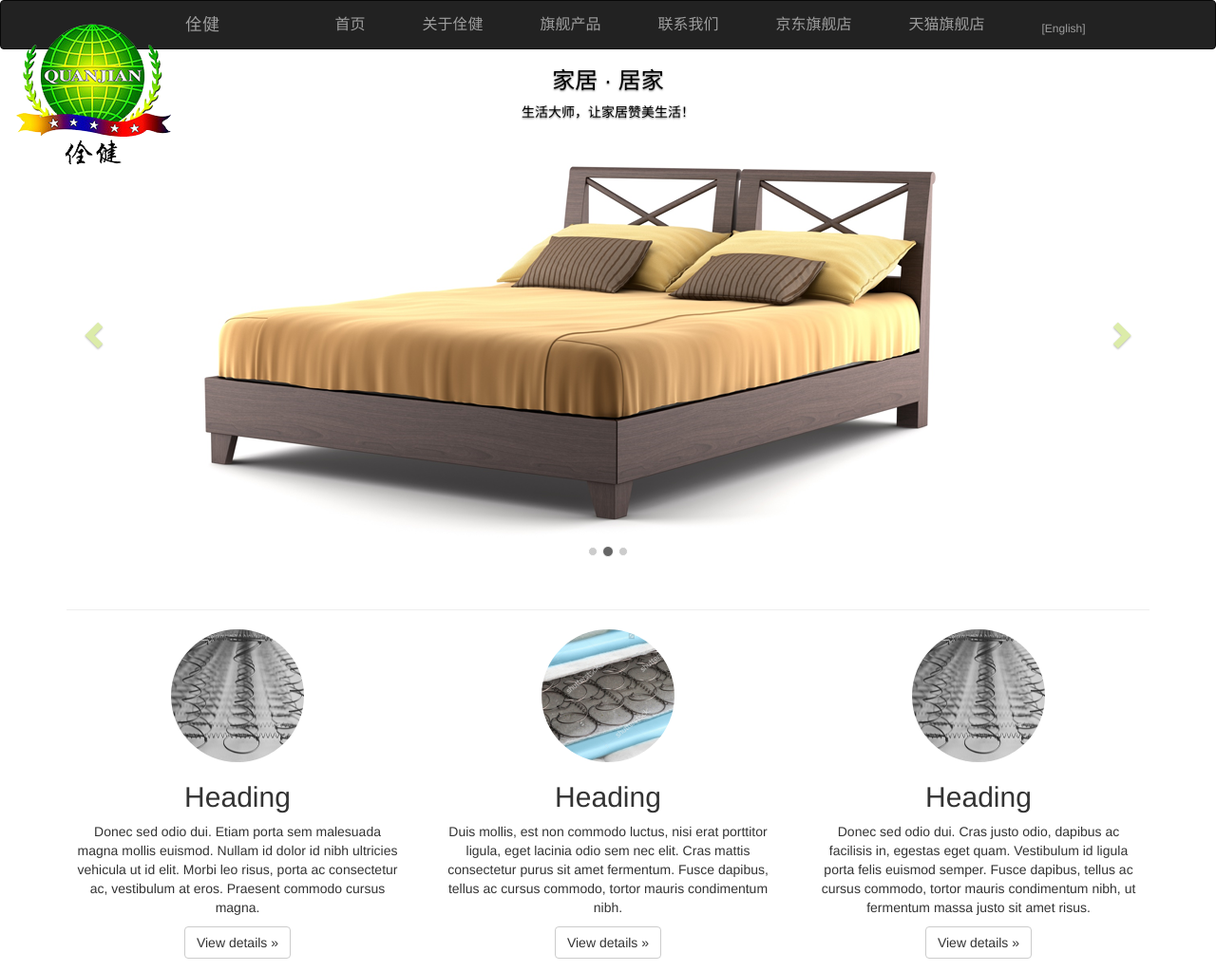
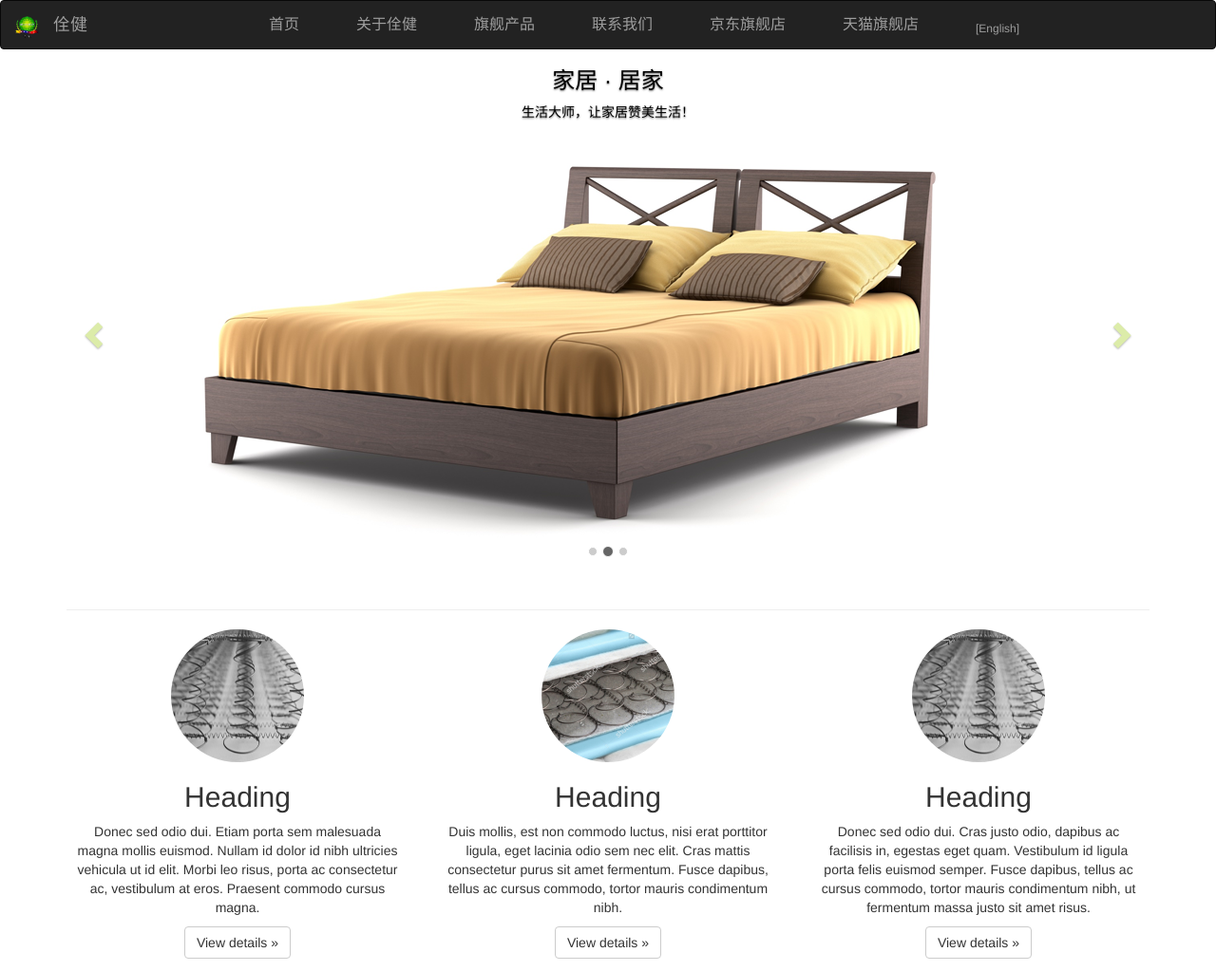
Before and after one commit to liaoleejun/qj-mattress, a plain HTML site: page index.html in a window 1280 px wide. Shown: the top 1023 px of the page at 95% size. Drawn offline with Linux system fonts and the light colour scheme.

Commit message:
修改图片大小

```diff
--- a/index.html
+++ b/index.html
@@ -114,7 +114,7 @@
                     <span class="icon-bar"></span>
                     <span class="icon-bar"></span>
                 </button>
-                <a class="navbar-brand" href="#"><img src="img/qj-logo.png" alt="Brand"></a>
+                <a class="navbar-brand" href="#"><img src="img/qj-logo.png" alt="Brand" height="25px" width="25px"></a>
                 <a class="navbar-brand" href="#">佺健</a>
             </div>
 
```
